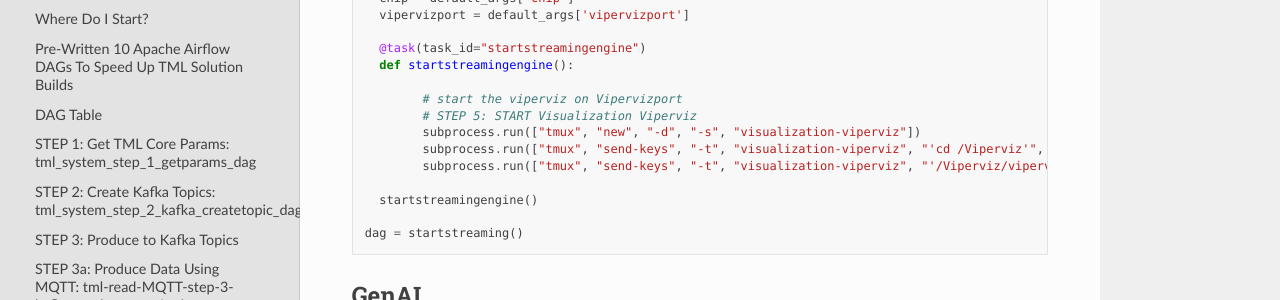
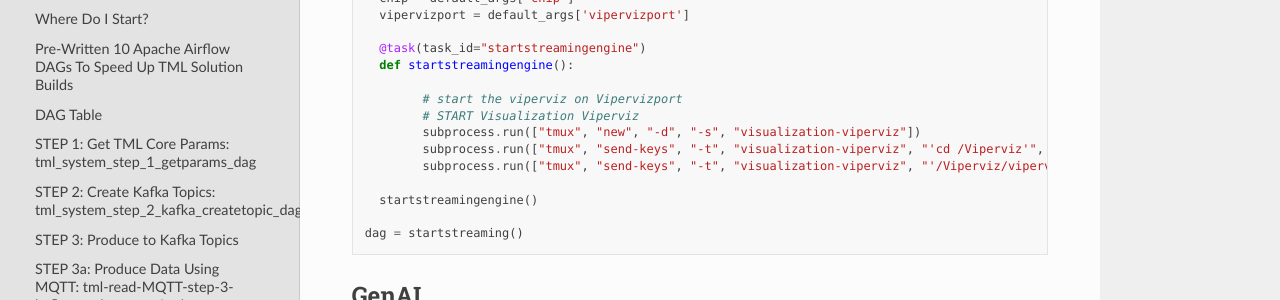
Before and after one commit to smaurice101/readthedocs, a Sphinx documentation site: the page built from docs/source/tmlbuilds.rst, in a window 1280 px wide and 900 px high, scrolled down 31862 px. Shown: the part 151-451 px from the top of the window. Built offline with Sphinx 7.4.7 and the Read the Docs theme 2.0.0, drawn with Linux system fonts in a browser that asks for light colours.

Commit message:
Update tmlbuilds.rst

```diff
--- a/docs/source/tmlbuilds.rst
+++ b/docs/source/tmlbuilds.rst
@@ -1871,7 +1871,7 @@ and :ref:`Machine Learning Trained Model Sample JSON Output`.
       def startstreamingengine():
 
             # start the viperviz on Vipervizport
-            # STEP 5: START Visualization Viperviz
+            # START Visualization Viperviz
             subprocess.run(["tmux", "new", "-d", "-s", "visualization-viperviz"])
             subprocess.run(["tmux", "send-keys", "-t", "visualization-viperviz", "'cd /Viperviz'", "ENTER"])
             subprocess.run(["tmux", "send-keys", "-t", "visualization-viperviz", "'/Viperviz/viperviz-linux-{} 0.0.0.0 {}'".format(chip,vipervizport), "ENTER"])
```
